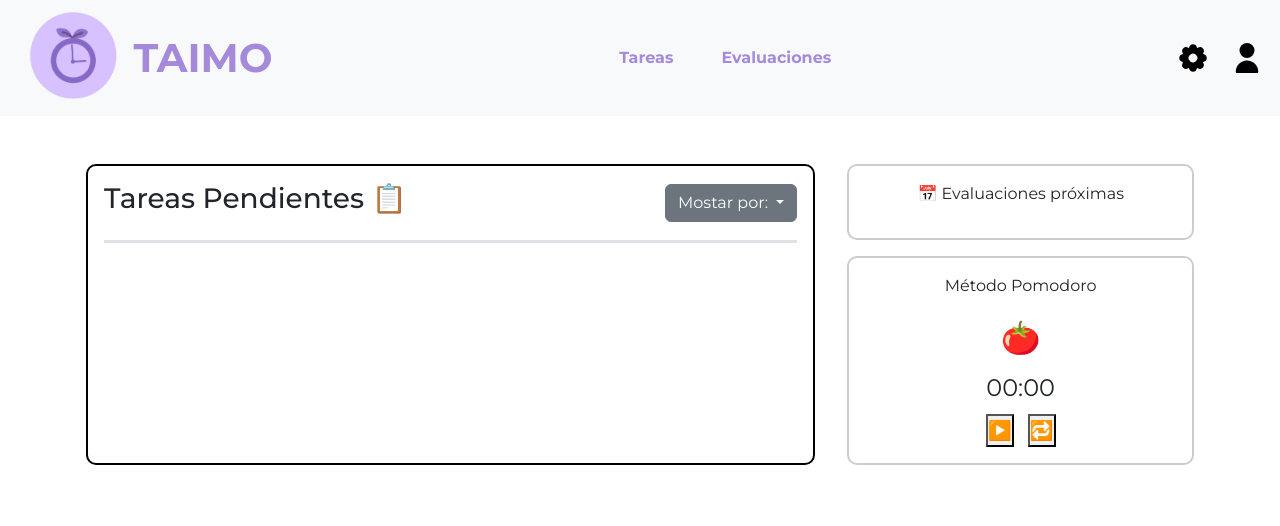
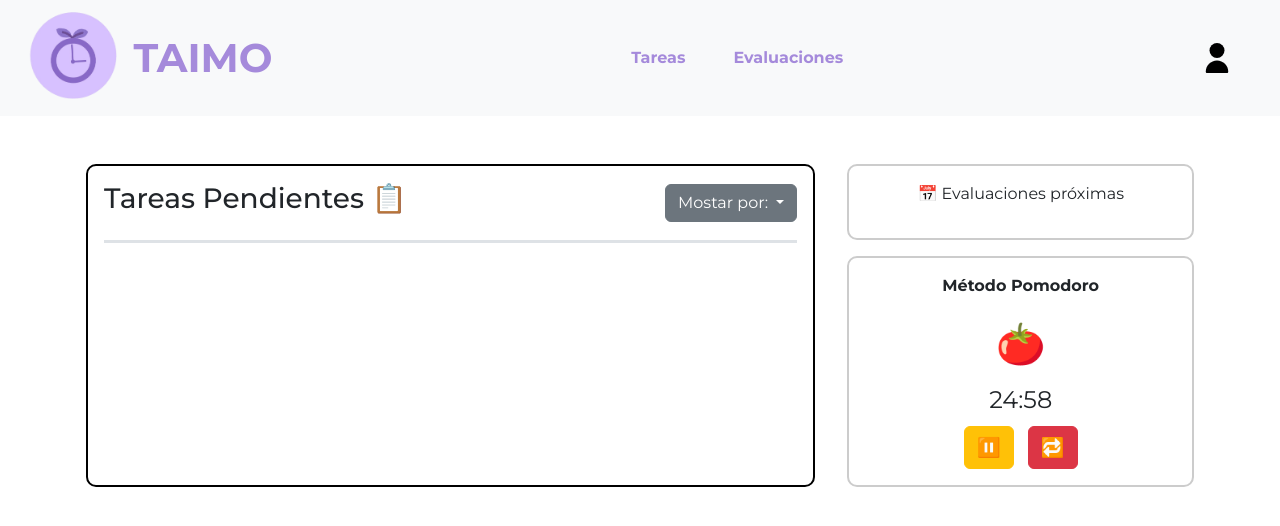
Before and after one commit to NaemiMJ/proyecto_final, a website: page public/html/taimo.html in a window 1280 px wide. Both pictures are taken after a click on the button "▶️". Drawn offline with nearby package versions, Linux system fonts and the light colour scheme.

Commit message:
Avance en html: Evaluaciones

```diff
--- a/public/css/estilo_taimo.css
+++ b/public/css/estilo_taimo.css
@@ -65,7 +65,7 @@ nav a:hover {
   margin: 0.5rem 0;
 }
 
-.controls button {
+.controles button {
   font-size: 1.2rem;
   margin: 0 0.3rem;
   cursor: pointer;
--- a/public/html/taimo.html
+++ b/public/html/taimo.html
@@ -25,10 +25,22 @@ Muestra de tareas y evaluaciones (sin edicion disponible) + pomodoro.
         <a href="../html/eval.html" class="text-decoration-none fw-bold">Evaluaciones</a>
       </div>
 
-      <div class="icons d-flex gap-4 pe-4"">
-        <img src="../imgs/ajustes.svg" class="icon">
-        <img src="../imgs/usuario.svg" class="icon">
-      </div>
+      <div class="icons d-flex gap-4 pe-4">
+  <div class="dropdown">
+    <img
+      src="../imgs/usuario.svg"
+      class="icon dropdown-toggle"
+      id="userDropdown"
+      data-bs-toggle="dropdown"
+      aria-expanded="false"
+      style="cursor: pointer;"
+    >
+
+    <ul class="dropdown-menu dropdown-menu-end" aria-labelledby="userDropdown">
+      <li><a class="dropdown-item text-danger" href="#" id="logoutBtn">Cerrar sesión</a></li>
+    </ul>
+  </div>
+</div>
     </nav>
 
      <main class="container py-5">
@@ -60,17 +72,19 @@ Muestra de tareas y evaluaciones (sin edicion disponible) + pomodoro.
       </div>
 
       <div class="pomodoro">
-        <p class="text-center">Método Pomodoro</p>
+        <p class="text-center fw-bold">Método Pomodoro</p>
         <div class="timer">
-          <span class="emoji">🍅</span>
-          <div class="clock">00:00</div>
-          <div class="controls">
-            <button>▶️</button>
-            <button>🔁</button>
+          <span class="emoji fs-1">🍅</span>
+          <div class="clock" id="clock">25:00</div>
+          <div class="controles">
+            <button id="startPauseBtn" class="btn btn-success">▶️</button>
+            <button id="resetBtn" class="btn btn-danger">🔁</button>
           </div>
         </div>
       </div>
     </aside>
   </main>
+
+   <script src="../js/script_eval.js"></script>
 </body>
 </html>
--- a/public/js/script.js
+++ /dev/null
@@ -1,4 +0,0 @@
-// Scripts por considerar:
-// - Validaciones de formularios
-// - Eventos de botones... otros
-// - en evaluacíon más
--- /dev/null
+++ b/public/js/script_eval.js
@@ -0,0 +1,54 @@
+let duration = 25 * 60; // 25 minutos en segundos
+let remaining = duration;
+let timer = null;
+let running = false;
+
+const clock = document.getElementById('clock');
+const startPauseBtn = document.getElementById('startPauseBtn');
+const resetBtn = document.getElementById('resetBtn');
+
+function updateClock() {
+  const mins = String(Math.floor(remaining / 60)).padStart(2, '0');
+  const secs = String(remaining % 60).padStart(2, '0');
+  clock.textContent = `${mins}:${secs}`;
+}
+
+function startTimer() {
+  if (!running) {
+    timer = setInterval(() => {
+      if (remaining > 0) {
+        remaining--;
+        updateClock();
+      } else {
+        clearInterval(timer);
+        alert("¡Pomodoro terminado! 🕒🍅");
+      }
+    }, 1000);
+    startPauseBtn.textContent = '⏸️';
+    startPauseBtn.classList.remove('btn-success');
+    startPauseBtn.classList.add('btn-warning');
+    running = true;
+  } else {
+    clearInterval(timer);
+    startPauseBtn.textContent = '▶️';
+    startPauseBtn.classList.remove('btn-warning');
+    startPauseBtn.classList.add('btn-success');
+    running = false;
+  }
+}
+
+function resetTimer() {
+  clearInterval(timer);
+  remaining = duration;
+  updateClock();
+  startPauseBtn.textContent = '▶️';
+  startPauseBtn.classList.remove('btn-warning');
+  startPauseBtn.classList.add('btn-success');
+  running = false;
+}
+
+startPauseBtn.addEventListener('click', startTimer);
+resetBtn.addEventListener('click', resetTimer);
+
+// Inicializar el reloj
+updateClock();
```
Also changed, not shown: public/html/eval.html (+6 -9 lines).
